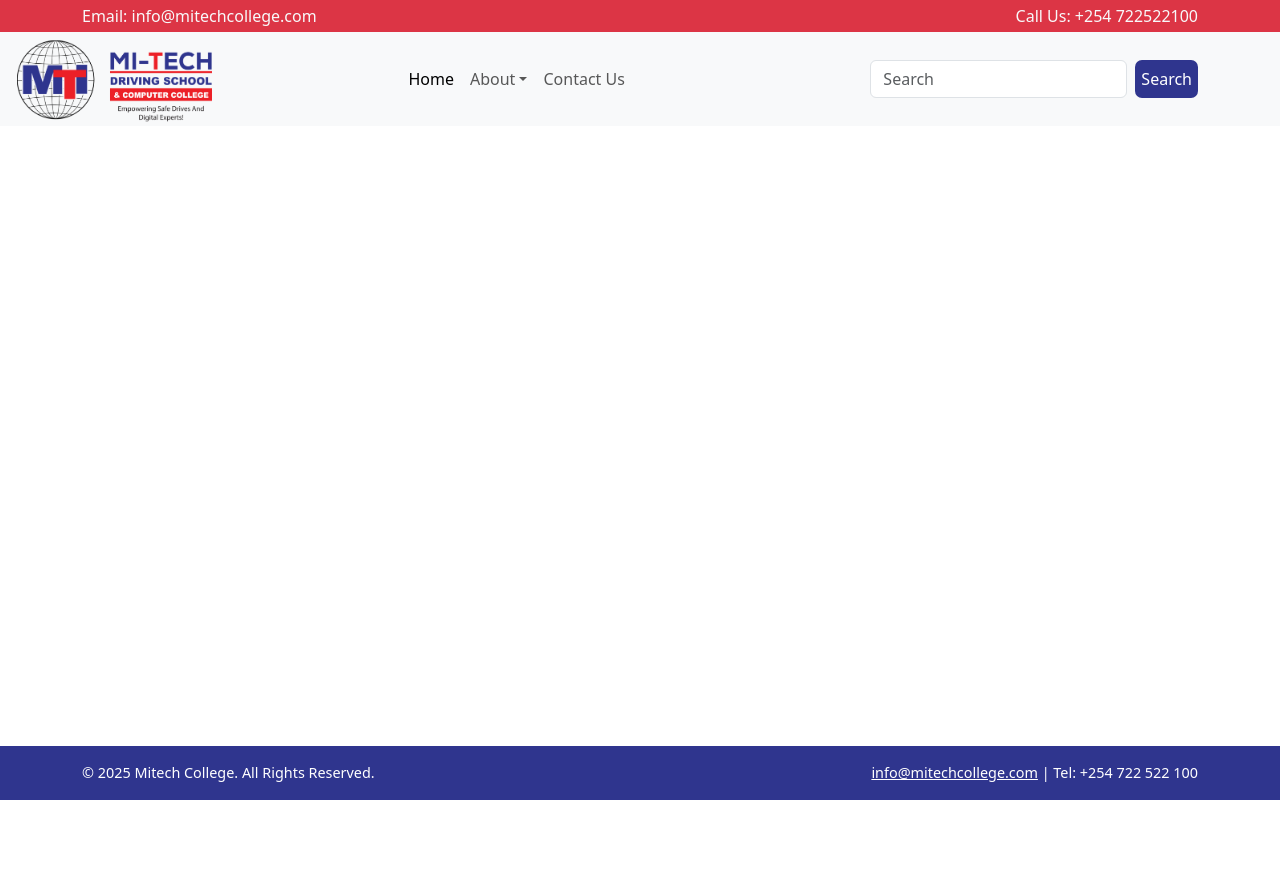
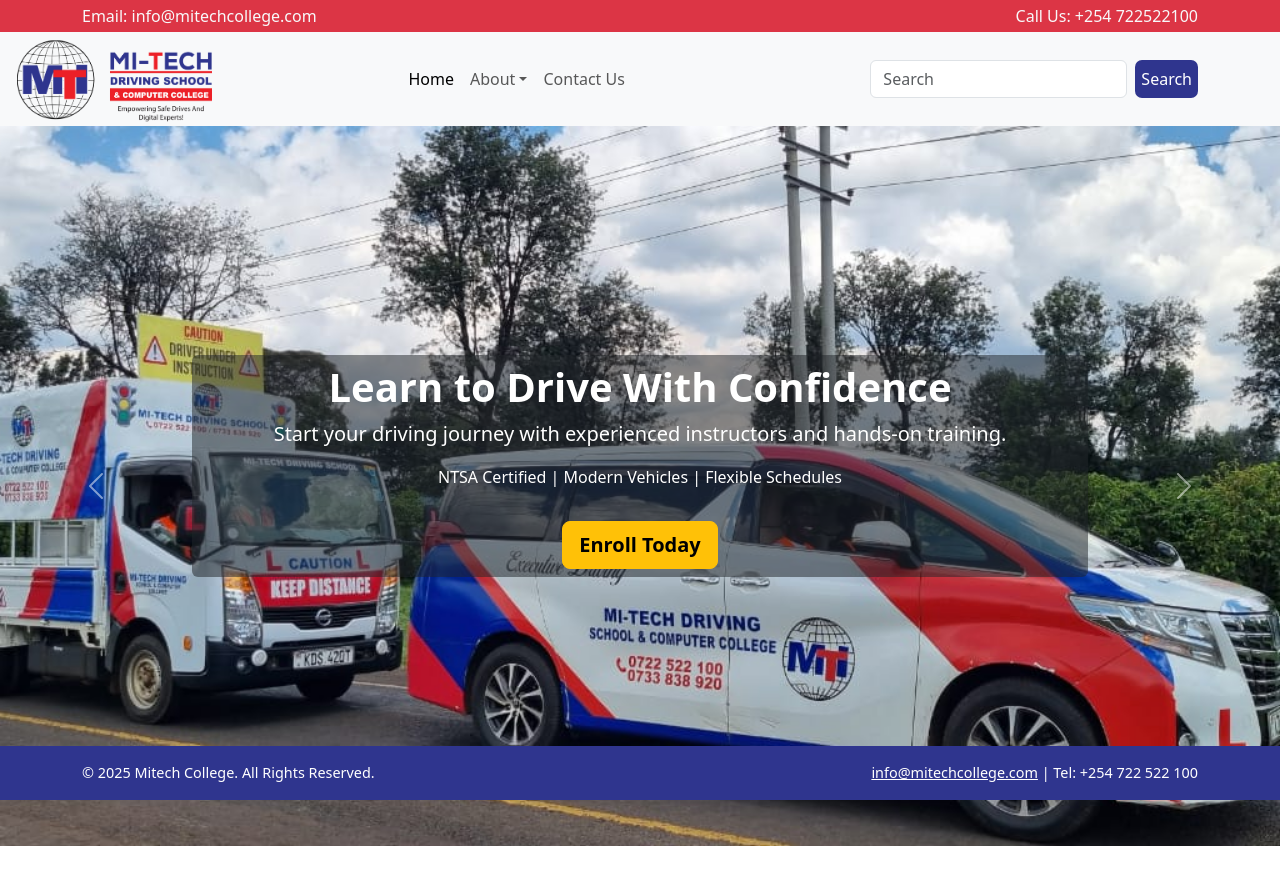
Before and after one commit to mshekerotokiti/mitechcollege, a React (Create React App) app: page / in a window 1280 px wide. Shown: the top 884 px of the page. Before the commit the page ends 800 px from the top, so only its background shows below. Built offline with nearby package versions, Linux system fonts and the light colour scheme.

Commit message:
:construction: routes structure

```diff
--- a/src/App.js
+++ b/src/App.js
@@ -1,15 +1,27 @@
+import React from 'react';
+import { BrowserRouter as Router, Routes, Route } from 'react-router-dom';
 
-import React from 'react';
 import Navbar from './components/navbar/Navbar';
 import Footer from './components/footer/Footer';
+import Home from './pages/home/Home';
+import About from './pages/About/About';
+import ContactUs from './pages/Contact/ContactUs';
+
 
 
 function App() {
   return (
-    <div className="d-flex flex-column min-vh-100">
-      <Navbar />
-      <Footer />
-    </div>
+      <div className="d-flex flex-column min-vh-100">
+        <Navbar />
+
+        <Routes>
+          <Route path="/" element={<Home />} />
+          <Route path="/about" element={<About />} />
+          <Route path='/contactus' element= {<ContactUs />} />
+        </Routes>
+
+        <Footer />
+      </div>
   );
 }
 
```
